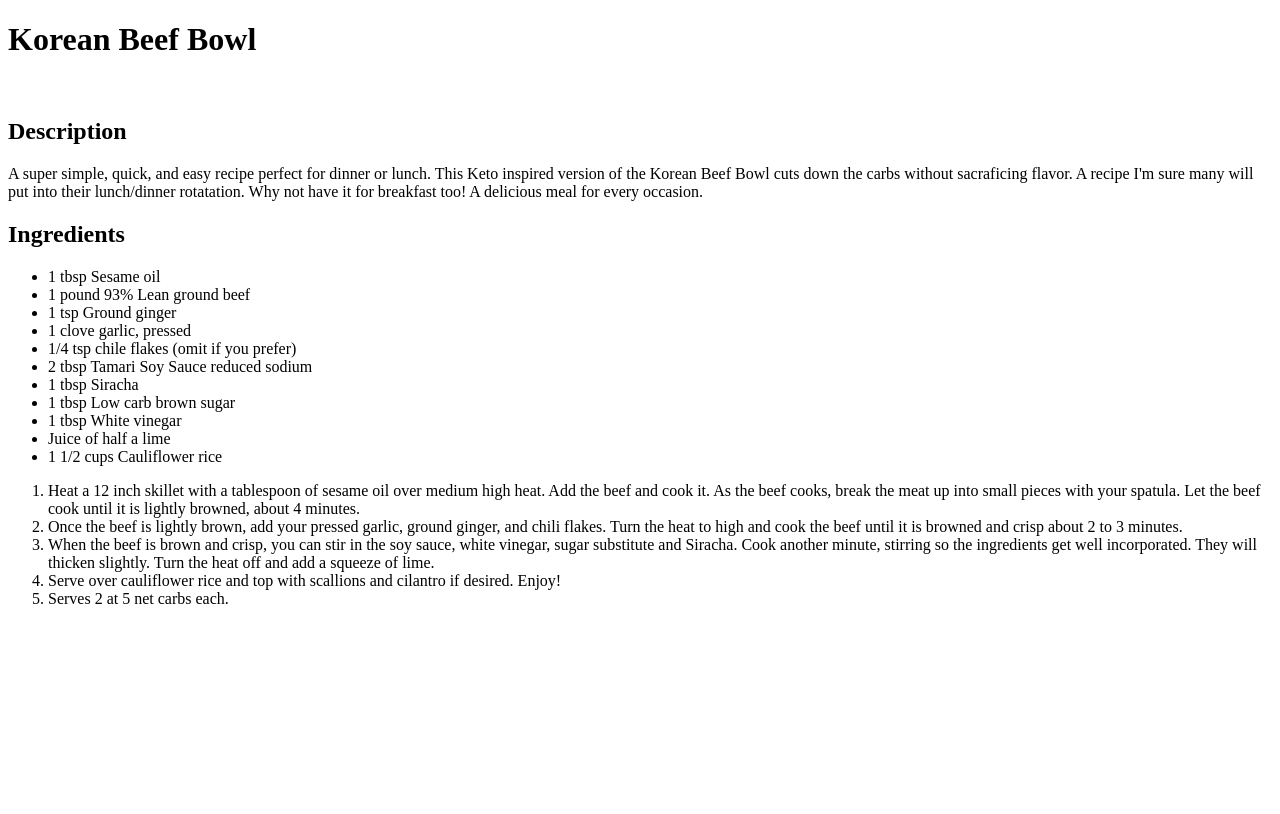
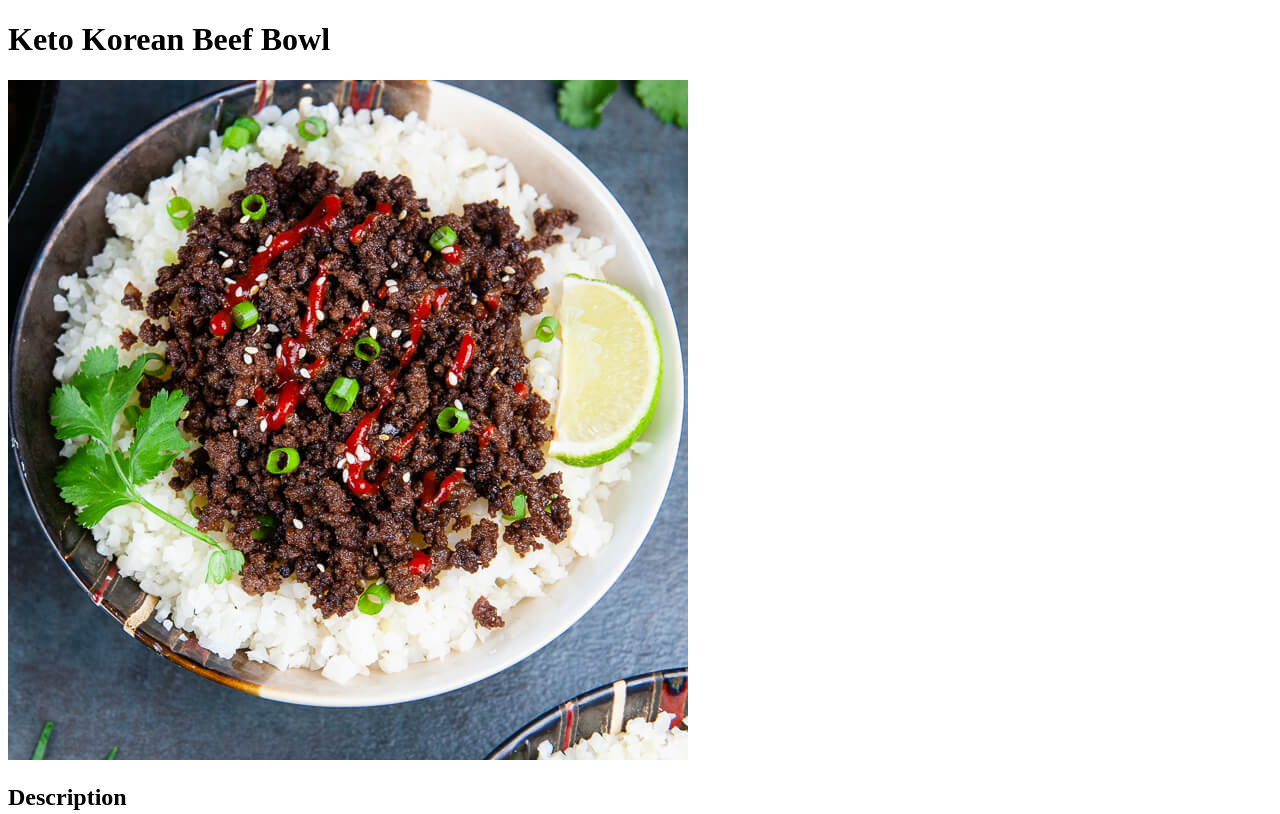
Before and after one commit to RamoneRobertson/odin-recipes, a plain HTML site: page recipes/korean_beef_bowl.html in a window 1280 px wide. Shown: the top 814 px of the page. Drawn offline with Linux system fonts and the light colour scheme.

Commit message:
Add picture to beef bowl page

```diff
--- a/recipes/korean_beef_bowl.html
+++ b/recipes/korean_beef_bowl.html
@@ -4,11 +4,11 @@
     <meta charset="UTF-8">
     <meta http-equiv="X-UA-Compatible" content="IE=edge">
     <meta name="viewport" content="width=device-width, initial-scale=1.0">
-    <title>Document</title>
+    <title>Keto Korean Beef Bowl</title>
 </head>
 <body>
-    <h1>Korean Beef Bowl</h1>
-    <img>
+    <h1>Keto Korean Beef Bowl</h1>
+    <img src="../img/beef_bowl.jpg">
 
     <h2>Description</h2>
         <p>A super simple, quick, and easy recipe perfect for dinner or lunch. This Keto inspired version of the Korean Beef Bowl cuts down the carbs without sacraficing flavor. A recipe I'm sure many will put into their lunch/dinner rotatation. Why not have it for breakfast too! A delicious meal for every occasion.</p>
```
Also changed, not shown: img/beef_bowl.jpg (added).
